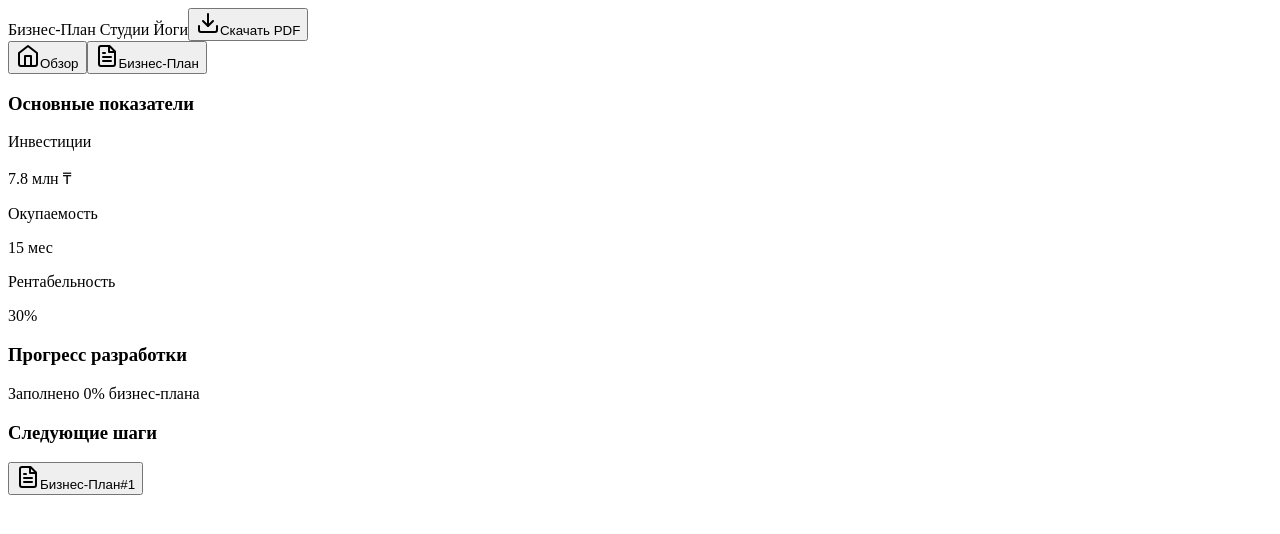
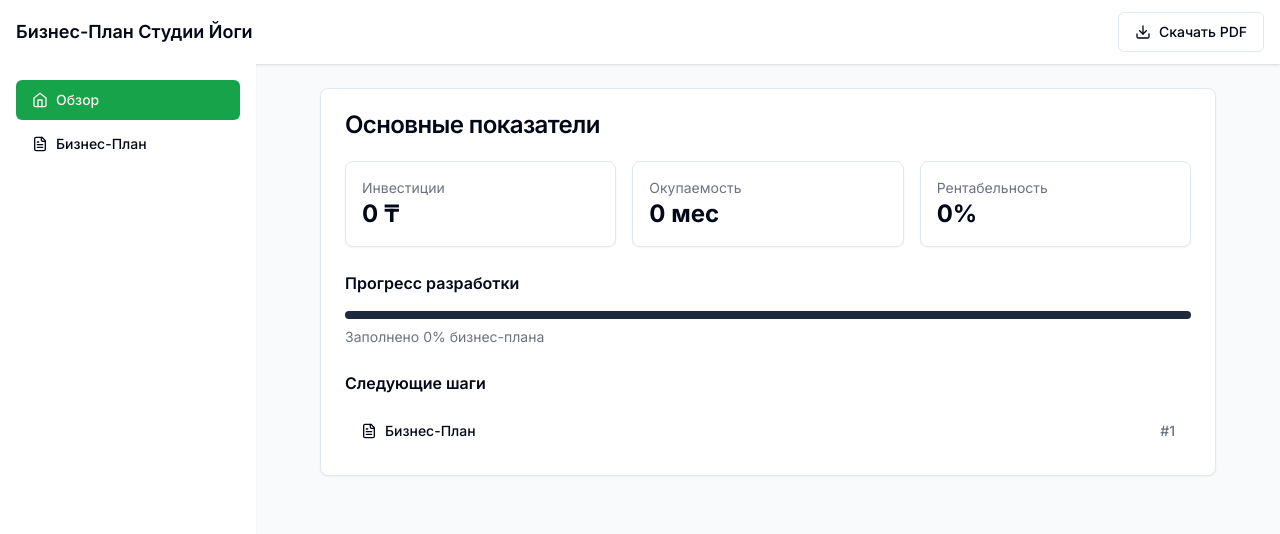
Before and after one commit to kazdatahelp/yoga-studio-business-plan, a Next.js app: page / in a window 1280 px wide. Shown: the top 534 px of the page. Built offline with nearby package versions, Linux system fonts and the light colour scheme.

Commit message:
fix: resolve blank screen and styling issues
- Update Next.js and TypeScript configuration
- Fix context provider hierarchy
- Add proper DAMU theme colors
- Improve component structure
- Update layout and styling

```diff
--- /dev/null
+++ b/next.config.js
@@ -0,0 +1,10 @@
+/** @type {import('next').NextConfig} */
+const nextConfig = {
+  reactStrictMode: true,
+  swcMinify: true,
+  experimental: {
+    optimizeCss: true,
+  },
+}
+
+module.exports = nextConfig
--- /dev/null
+++ b/postcss.config.js
@@ -0,0 +1,6 @@
+module.exports = {
+  plugins: {
+    tailwindcss: {},
+    autoprefixer: {},
+  },
+}
--- /dev/null
+++ b/src/app/globals.css
@@ -0,0 +1,51 @@
+@tailwind base;
+@tailwind components;
+@tailwind utilities;
+
+@layer base {
+  :root {
+    --background: 0 0% 100%;
+    --foreground: 222.2 84% 4.9%;
+
+    --card: 0 0% 100%;
+    --card-foreground: 222.2 84% 4.9%;
+
+    --popover: 0 0% 100%;
+    --popover-foreground: 222.2 84% 4.9%;
+
+    --primary: 142.1 76.2% 36.3%;
+    --primary-foreground: 355.7 100% 97.3%;
+
+    --secondary: 217.2 32.6% 17.5%;
+    --secondary-foreground: 210 40% 98%;
+
+    --muted: 210 40% 96.1%;
+    --muted-foreground: 215.4 16.3% 46.9%;
+
+    --accent: 210 40% 96.1%;
+    --accent-foreground: 222.2 47.4% 11.2%;
+
+    --destructive: 0 84.2% 60.2%;
+    --destructive-foreground: 210 40% 98%;
+
+    --border: 214.3 31.8% 91.4%;
+    --input: 214.3 31.8% 91.4%;
+    --ring: 142.1 76.2% 36.3%;
+
+    --radius: 0.5rem;
+  }
+}
+
+@layer base {
+  * {
+    @apply border-border;
+  }
+  body {
+    @apply bg-background text-foreground antialiased;
+  }
+}
+
+.bg-green-600 {
+  background-color: hsl(var(--primary));
+  color: hsl(var(--primary-foreground));
+}
--- a/src/app/layout.tsx
+++ b/src/app/layout.tsx
@@ -1,6 +1,12 @@
+import './globals.css';
+import { Inter } from 'next/font/google';
+import { BusinessPlanProvider } from '../context/BusinessPlanContext';
+
+const inter = Inter({ subsets: ['latin', 'cyrillic'] });
+
 export const metadata = {
-  title: 'Next.js',
-  description: 'Generated by Next.js',
+  title: 'Бизнес-План Студии Йоги',
+  description: 'Генератор бизнес-плана по требованиям ДАМУ',
 }
 
 export default function RootLayout({
@@ -9,8 +15,12 @@ export default function RootLayout({
   children: React.ReactNode
 }) {
   return (
-    <html lang="en">
-      <body>{children}</body>
+    <html lang="ru" className={inter.className}>
+      <body className="min-h-screen bg-background">
+        <BusinessPlanProvider>
+          {children}
+        </BusinessPlanProvider>
+      </body>
     </html>
   )
 }
--- a/src/app/page.tsx
+++ b/src/app/page.tsx
@@ -1,5 +1,7 @@
-import BusinessPlanApp from '../components/BusinessPlanApp';
+'use client';
+
+import YogaStudioBusinessPlan from '../components/YogaStudioBusinessPlan';
 
 export default function Home() {
-  return <BusinessPlanApp />;
+  return <YogaStudioBusinessPlan />;
 }
--- a/src/components/BusinessPlanApp.tsx
+++ b/src/components/BusinessPlanApp.tsx
@@ -1,15 +1,10 @@
 'use client';
 
 import React from 'react';
-import { BusinessPlanProvider } from '../context/BusinessPlanContext';
 import YogaStudioBusinessPlan from './YogaStudioBusinessPlan';
 
 const BusinessPlanApp = () => {
-  return (
-    <BusinessPlanProvider>
-      <YogaStudioBusinessPlan />
-    </BusinessPlanProvider>
-  );
+  return <YogaStudioBusinessPlan />;
 };
 
 export default BusinessPlanApp;
--- a/src/components/YogaStudioBusinessPlan.tsx
+++ b/src/components/YogaStudioBusinessPlan.tsx
@@ -1,4 +1,4 @@
-  'use client';
+'use client';
 
 import React, { useState } from 'react';
 import { Card, CardHeader, CardTitle, CardContent } from './ui/card';
@@ -37,8 +37,6 @@ const YogaStudioBusinessPlan = () => {
   ];
 
   const renderSection = () => {
-    const section = navigation.find(item => item.id === currentSection);
-
     if (currentSection === 'home') {
       return (
         <Card>
@@ -50,19 +48,19 @@ const YogaStudioBusinessPlan = () => {
               <Card>
                 <CardContent className="p-4">
                   <p className="text-sm text-gray-500">Инвестиции</p>
-                  <p className="text-2xl font-bold">7.8 млн ₸</p>
+                  <p className="text-2xl font-bold">{state.financialPlan.investment.toLocaleString('ru-RU')} ₸</p>
                 </CardContent>
               </Card>
               <Card>
                 <CardContent className="p-4">
                   <p className="text-sm text-gray-500">Окупаемость</p>
-                  <p className="text-2xl font-bold">15 мес</p>
+                  <p className="text-2xl font-bold">{state.projectSummary.paybackPeriod} мес</p>
                 </CardContent>
               </Card>
               <Card>
                 <CardContent className="p-4">
                   <p className="text-sm text-gray-500">Рентабельность</p>
-                  <p className="text-2xl font-bold">30%</p>
+                  <p className="text-2xl font-bold">{state.financialPlan.profitability}%</p>
                 </CardContent>
               </Card>
             </div>
--- a/src/context/BusinessPlanContext.tsx
+++ b/src/context/BusinessPlanContext.tsx
@@ -1,8 +1,7 @@
 'use client';
 
-import React, { createContext, useReducer, useContext, Dispatch } from 'react';
+import React, { createContext, useReducer, useContext } from 'react';
 
-// Types for business plan state
 interface BusinessPlanState {
   projectSummary: {
     projectName: string;
@@ -24,7 +23,13 @@ interface BusinessPlanState {
   errors: string[];
 }
 
-// Initial state
+type Action =
+  | { type: 'UPDATE_PROJECT_SUMMARY'; payload: Partial<BusinessPlanState['projectSummary']> }
+  | { type: 'UPDATE_MARKET_ANALYSIS'; payload: Partial<BusinessPlanState['marketAnalysis']> }
+  | { type: 'UPDATE_FINANCIAL_PLAN'; payload: Partial<BusinessPlanState['financialPlan']> }
+  | { type: 'ADD_ERROR'; payload: string }
+  | { type: 'CLEAR_ERRORS' };
+
 const initialState: BusinessPlanState = {
   projectSummary: {
     projectName: '',
@@ -46,15 +51,6 @@ const initialState: BusinessPlanState = {
   errors: []
 };
 
-// Action types
-type Action =
-  | { type: 'UPDATE_PROJECT_SUMMARY'; payload: Partial<BusinessPlanState['projectSummary']> }
-  | { type: 'UPDATE_MARKET_ANALYSIS'; payload: Partial<BusinessPlanState['marketAnalysis']> }
-  | { type: 'UPDATE_FINANCIAL_PLAN'; payload: Partial<BusinessPlanState['financialPlan']> }
-  | { type: 'ADD_ERROR'; payload: string }
-  | { type: 'CLEAR_ERRORS' };
-
-// Reducer function
 function businessPlanReducer(state: BusinessPlanState, action: Action): BusinessPlanState {
   switch (action.type) {
     case 'UPDATE_PROJECT_SUMMARY':
@@ -87,13 +83,14 @@ function businessPlanReducer(state: BusinessPlanState, action: Action): Business
   }
 }
 
-// Context and Provider
-const BusinessPlanContext = createContext<{
+type BusinessPlanContextType = {
   state: BusinessPlanState;
-  dispatch: Dispatch<Action>;
-} | undefined>(undefined);
+  dispatch: React.Dispatch<Action>;
+};
 
-export const BusinessPlanProvider: React.FC<{children: React.ReactNode}> = ({ children }) => {
+const BusinessPlanContext = createContext<BusinessPlanContextType | undefined>(undefined);
+
+export function BusinessPlanProvider({ children }: { children: React.ReactNode }) {
   const [state, dispatch] = useReducer(businessPlanReducer, initialState);
 
   return (
@@ -101,13 +98,12 @@ export const BusinessPlanProvider: React.FC<{children: React.ReactNode}> = ({ ch
       {children}
     </BusinessPlanContext.Provider>
   );
-};
+}
 
-// Custom hook for using the context
-export const useBusinessPlan = () => {
+export function useBusinessPlan() {
   const context = useContext(BusinessPlanContext);
   if (context === undefined) {
     throw new Error('useBusinessPlan must be used within a BusinessPlanProvider');
   }
   return context;
-};
+}
--- /dev/null
+++ b/tailwind.config.js
@@ -0,0 +1,76 @@
+/** @type {import('tailwindcss').Config} */
+module.exports = {
+  darkMode: ["class"],
+  content: [
+    './pages/**/*.{ts,tsx}',
+    './components/**/*.{ts,tsx}',
+    './app/**/*.{ts,tsx}',
+    './src/**/*.{ts,tsx}',
+  ],
+  theme: {
+    container: {
+      center: true,
+      padding: "2rem",
+      screens: {
+        "2xl": "1400px",
+      },
+    },
+    extend: {
+      colors: {
+        border: "hsl(var(--border))",
+        input: "hsl(var(--input))",
+        ring: "hsl(var(--ring))",
+        background: "hsl(var(--background))",
+        foreground: "hsl(var(--foreground))",
+        primary: {
+          DEFAULT: "hsl(var(--primary))",
+          foreground: "hsl(var(--primary-foreground))",
+        },
+        secondary: {
+          DEFAULT: "hsl(var(--secondary))",
+          foreground: "hsl(var(--secondary-foreground))",
+        },
+        destructive: {
+          DEFAULT: "hsl(var(--destructive))",
+          foreground: "hsl(var(--destructive-foreground))",
+        },
+        muted: {
+          DEFAULT: "hsl(var(--muted))",
+          foreground: "hsl(var(--muted-foreground))",
+        },
+        accent: {
+          DEFAULT: "hsl(var(--accent))",
+          foreground: "hsl(var(--accent-foreground))",
+        },
+        popover: {
+          DEFAULT: "hsl(var(--popover))",
+          foreground: "hsl(var(--popover-foreground))",
+        },
+        card: {
+          DEFAULT: "hsl(var(--card))",
+          foreground: "hsl(var(--card-foreground))",
+        },
+      },
+      borderRadius: {
+        lg: "var(--radius)",
+        md: "calc(var(--radius) - 2px)",
+        sm: "calc(var(--radius) - 4px)",
+      },
+      keyframes: {
+        "accordion-down": {
+          from: { height: 0 },
+          to: { height: "var(--radix-accordion-content-height)" },
+        },
+        "accordion-up": {
+          from: { height: "var(--radix-accordion-content-height)" },
+          to: { height: 0 },
+        },
+      },
+      animation: {
+        "accordion-down": "accordion-down 0.2s ease-out",
+        "accordion-up": "accordion-up 0.2s ease-out",
+      },
+    },
+  },
+  plugins: [require("tailwindcss-animate")],
+}
```
Also changed, not shown: package.json (+17 -15 lines), tsconfig.json (+12 -7 lines), 2 other files (tests, documents, lock files or other folders).
